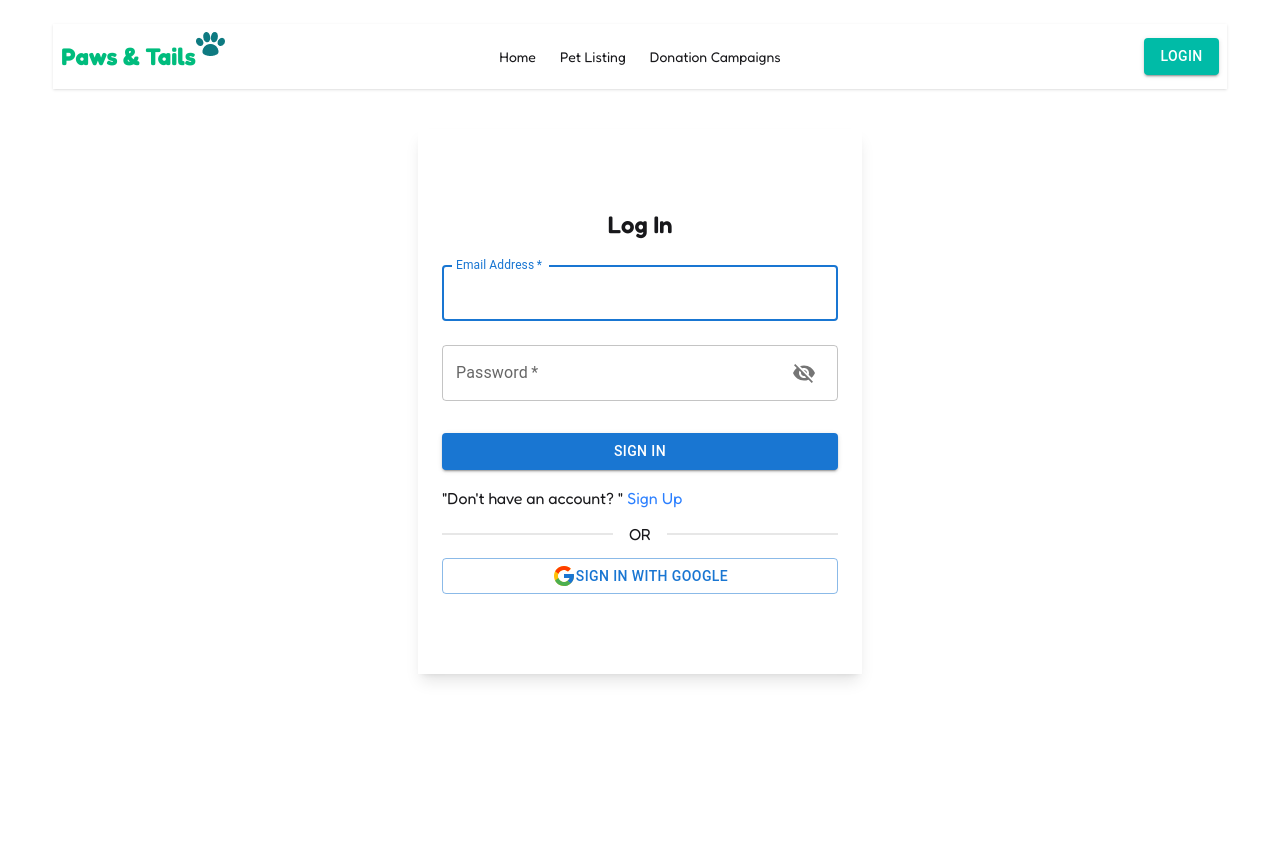
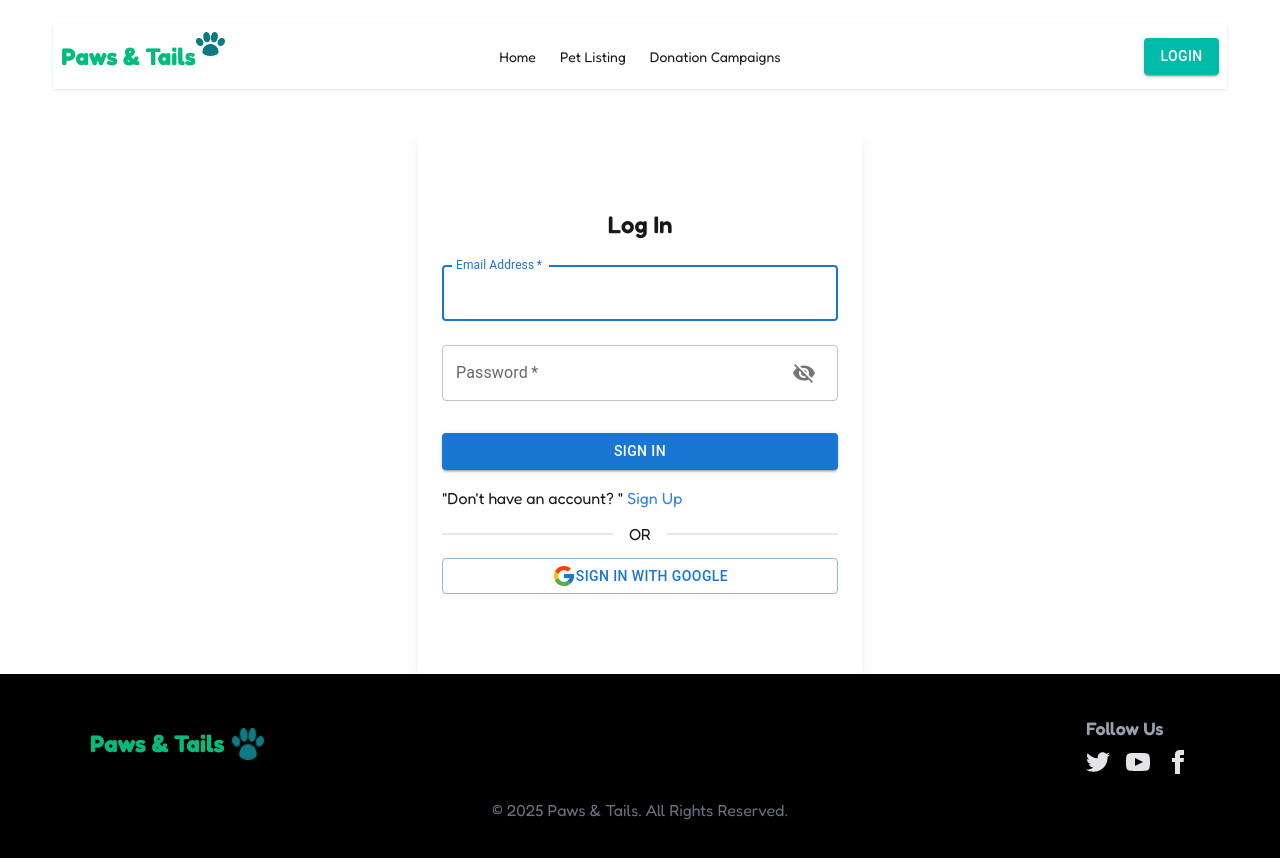
Before and after one commit to Shahadat-Hossen-008/Paws---Peddy-ClientSide, a React (Vite) app: page /login in a window 1280 px wide. Shown: the top 858 px of the page. Before the commit the page ends 800 px from the top, so only its background shows below. Built offline with nearby package versions, Linux system fonts and the light colour scheme; no server answers.

Commit message:
Add skeleton loader

```diff
--- /dev/null
+++ b/src/Components/Footer/Footer.jsx
@@ -0,0 +1,51 @@
+import React from 'react';
+import logo from "../../assets/logo.webp";
+
+function Footer() {
+  return (
+    <footer className="bg-black text-neutral-content p-10">
+      <div className="w-11/12 mx-auto flex flex-col md:flex-row justify-between items-center">
+        {/* Logo Section */}
+        <aside className="flex items-center space-x-2 mb-6 md:mb-0">
+          <h1 className="text-2xl text-emerald-500 font-bold font-display flex items-center">
+            Paws & Tails
+          </h1>
+          <img src={logo} alt="Paws & Tails Logo" className="w-8 h-8" />
+        </aside>
+
+        {/* Social Media Links */}
+        <nav>
+          <h6 className="text-lg text-gray-400 font-semibold mb-2 text-center md:text-left">
+            Follow Us
+          </h6>
+          <div className="flex space-x-4 justify-center md:justify-start">
+            {/* Twitter Icon */}
+            <a href="#" className="hover:text-emerald-500 transition duration-300">
+              <svg xmlns="http://www.w3.org/2000/svg" width="24" height="24" viewBox="0 0 24 24" className="fill-current">
+                <path d="M24 4.557c-.883.392-1.832.656-2.828.775 1.017-.609 1.798-1.574 2.165-2.724-.951.564-2.005.974-3.127 1.195-.897-.957-2.178-1.555-3.594-1.555-3.179 0-5.515 2.966-4.797 6.045-4.091-.205-7.719-2.165-10.148-5.144-1.29 2.213-.669 5.108 1.523 6.574-.806-.026-1.566-.247-2.229-.616-.054 2.281 1.581 4.415 3.949 4.89-.693.188-1.452.232-2.224.084.626 1.956 2.444 3.379 4.6 3.419-2.07 1.623-4.678 2.348-7.29 2.04 2.179 1.397 4.768 2.212 7.548 2.212 9.142 0 14.307-7.721 13.995-14.646.962-.695 1.797-1.562 2.457-2.549z" />
+              </svg>
+            </a>
+            {/* YouTube Icon */}
+            <a href="#" className="hover:text-emerald-500 transition duration-300">
+              <svg xmlns="http://www.w3.org/2000/svg" width="24" height="24" viewBox="0 0 24 24" className="fill-current">
+                <path d="M19.615 3.184c-3.604-.246-11.631-.245-15.23 0-3.897.266-4.356 2.62-4.385 8.816.029 6.185.484 8.549 4.385 8.816 3.6.245 11.626.246 15.23 0 3.897-.266 4.356-2.62 4.385-8.816-.029-6.185-.484-8.549-4.385-8.816zm-10.615 12.816v-8l8 3.993-8 4.007z" />
+              </svg>
+            </a>
+            {/* Facebook Icon */}
+            <a href="#" className="hover:text-emerald-500 transition duration-300">
+              <svg xmlns="http://www.w3.org/2000/svg" width="24" height="24" viewBox="0 0 24 24" className="fill-current">
+                <path d="M9 8h-3v4h3v12h5v-12h3.642l.358-4h-4v-1.667c0-.955.192-1.333 1.115-1.333h2.885v-5h-3.808c-3.596 0-5.192 1.583-5.192 4.615v3.385z" />
+              </svg>
+            </a>
+          </div>
+        </nav>
+      </div>
+
+      <div className="text-center text-gray-500 mt-6">
+        <p>&copy; 2025 Paws & Tails. All Rights Reserved.</p>
+      </div>
+    </footer>
+  );
+}
+
+export default Footer;
--- a/src/Hooks/useAxiosPublic.jsx
+++ b/src/Hooks/useAxiosPublic.jsx
@@ -1,7 +1,7 @@
 import axios from "axios"
 
 const axiosPublic = axios.create({
-    baseURL: 'http://localhost:5000'
+    baseURL: 'https://paws-tails-server-side.vercel.app'
 })
 function useAxiosPublic () {
   return axiosPublic
--- a/src/Hooks/useAxiosSecure.jsx
+++ b/src/Hooks/useAxiosSecure.jsx
@@ -3,7 +3,7 @@ import { useNavigate } from "react-router-dom";
 import useAuth from "./useAuth";
 
 const axiosSecure = axios.create({
-  baseURL: "http://localhost:5000",
+  baseURL: "https://paws-tails-server-side.vercel.app",
 });
 function useAxiosSecure() {
   const {signOutUser} = useAuth()
--- a/src/Layout/MainLayout.jsx
+++ b/src/Layout/MainLayout.jsx
@@ -3,11 +3,13 @@ import React from 'react'
 import Navbar from '../Components/Navbar/Navbar'
 import { Outlet } from 'react-router-dom'
 import { Button } from '@mui/material'
+import Footer from '../Components/Footer/Footer'
 function MainLayout () {
   return (
     <div className='font-display'>
     <Navbar></Navbar>
     <Outlet></Outlet>
+    <Footer/>
     </div>
   )
 }
--- a/src/Pages/DonationCampaign/DonationCampaign.jsx
+++ b/src/Pages/DonationCampaign/DonationCampaign.jsx
@@ -1,18 +1,43 @@
-import React from 'react'
-import useDonationCampaigns from '../../Hooks/useDonationCampaigns'
-import PetCard from '../../Components/DonationPetCard/PetCard';
-
-function DonationCampaign () {
-    const [pets] = useDonationCampaigns()
-    console.log(pets);
+import React from "react";
+import useDonationCampaigns from "../../Hooks/useDonationCampaigns";
+import PetCard from "../../Components/DonationPetCard/PetCard";
+import Skeleton from "react-loading-skeleton";
+import "react-loading-skeleton/dist/skeleton.css";
+function DonationCampaign() {
+  const [pets] = useDonationCampaigns();
 
   return (
-    <div className='w-11/12 mx-auto mt-10'>
-    <div className='grid grid-cols-1 md:grid-cols-2 lg:grid-cols-3'>
-       {pets.map(pet=><PetCard key={pet._id} pet={pet}></PetCard>)}
+    <div className="w-11/12 mx-auto mt-10 font-display">
+      <h1 class="text-4xl font-bold text-emerald-500 mb-4">
+        Help Us Make a Difference, One Paw at a Time!
+      </h1>
+      <p class="text-lg text-cyan-200-200 mb-6">
+        Your generosity can save countless animals in need. With your donation,
+        we're able to provide food, shelter, and medical care to homeless pets.
+        Join us in creating a brighter future for these loving animals and help
+        them find their forever homes.
+      </p>
+
+      <div className="grid grid-cols-1 md:grid-cols-2 lg:grid-cols-3">
+        {pets.length === 0
+          ? Array(10)
+              .fill(0)
+              .map((_, index) => (
+                <div key={index} className="col-span-full">
+                  <Skeleton
+                    count={20}
+                    baseColor="#38b2ac"
+                    highlightColor="#81e6d9"
+                    height={30}
+                    duration={1.2}
+                    style={{ marginBottom: "20px", borderRadius: "8px" }}
+                  />
+                </div>
+              ))
+          : pets.map((pet) => <PetCard key={pet._id} pet={pet}></PetCard>)}
+      </div>
     </div>
-    </div>
-  )
+  );
 }
 
-export default DonationCampaign
+export default DonationCampaign;
--- a/src/Pages/PetListing/PetListing.jsx
+++ b/src/Pages/PetListing/PetListing.jsx
@@ -1,16 +1,23 @@
 import { useState } from "react";
 import PetsCard from "../../Components/PetsCard/PetsCard";
 import UseFetch from "../../Hooks/UseFetch";
-import { FormControl, IconButton, InputBase, InputLabel, MenuItem, Select, TextField } from "@mui/material";
-import { IoSearchCircleOutline } from "react-icons/io5";
+import {
+  FormControl,
+  IconButton,
+  InputBase,
+  InputLabel,
+  MenuItem,
+  Select,
+  TextField,
+} from "@mui/material";
 import { FaSearch } from "react-icons/fa";
-
+import Skeleton from "react-loading-skeleton";
+import "react-loading-skeleton/dist/skeleton.css";
 function PetListing() {
   const [searchQuery, setSearchQuery] = useState("");
   const [category, setCategory] = useState("");
   const [pets] = UseFetch(searchQuery, category);
-  const availablePets = pets?.filter(pet => pet.adopted === false) || [];
-
+  const availablePets = pets?.filter((pet) => pet.adopted === false) || [];
 
   return (
     <div className="w-11/12 mx-auto">
@@ -33,14 +40,46 @@ function PetListing() {
           </Select>
         </FormControl>
         <div className="relative w-full">
-        <TextField id="outlined-basic" label="Search Name..."  value={searchQuery} variant="outlined" fullWidth onChange={(e) => setSearchQuery(e.target.value)} />
-         <FaSearch className="absolute right-3 top-5"/>
+          <TextField
+            id="outlined-basic"
+            label="Search Name..."
+            value={searchQuery}
+            variant="outlined"
+            fullWidth
+            onChange={(e) => setSearchQuery(e.target.value)}
+          />
+          <FaSearch className="absolute right-3 top-5" />
         </div>
       </div>
+      <h1 class="text-4xl font-bold text-emerald-500 mb-4">
+        Find Your Forever Friend: Adopt a Pet Today!
+      </h1>
+      <p class="text-lg text-cyan-200-200 mb-6">
+        Give a loving pet the chance to find a forever home. By adopting, you're
+        not only saving a life but gaining a loyal companion who will bring
+        endless joy to your world. Open your heart and home to a furry friend in
+        need and make a difference today.
+      </p>
+
       <div className="grid grid-cols-1 md:grid-cols-2 lg:grid-cols-3 gap5">
-        {availablePets.map((pet) => (
-          <PetsCard key={pet._id} pet={pet}></PetsCard>
-        ))}
+        {availablePets.length === 0
+          ? Array(10)
+              .fill(0)
+              .map((_, idx) => (
+                <div key={idx} className="col-span-full">
+                  <Skeleton
+                    count={20}
+                    baseColor="#38b2ac"
+                    highlightColor="#81e6d9"
+                    height={30}
+                    duration={1.2}
+                    style={{ marginBottom: "20px", borderRadius: "8px" }}
+                  />
+                </div>
+              ))
+          : availablePets.map((pet) => (
+              <PetsCard key={pet._id} pet={pet}></PetsCard>
+            ))}
       </div>
     </div>
   );
--- a/src/Router/router.jsx
+++ b/src/Router/router.jsx
@@ -57,7 +57,7 @@ const router = createBrowserRouter([
           </ProtectedRouter>
         ),
         loader: ({ params }) =>
-          fetch(`http://localhost:5000/donation-campaign/${params.id}`),
+          fetch(`https://paws-tails-server-side.vercel.app/donation-campaign/${params.id}`),
       },
       {
         path: "petListing/:id",
@@ -67,7 +67,7 @@ const router = createBrowserRouter([
           </ProtectedRouter>
         ),
         loader: ({ params }) =>
-          fetch(`http://localhost:5000/all-pets/${params.id}`),
+          fetch(`https://paws-tails-server-side.vercel.app/all-pets/${params.id}`),
       },
     ],
   },
@@ -115,7 +115,7 @@ const router = createBrowserRouter([
         path: "updatePetInfo/:id",
         element: <UpdatePetInfo />,
         loader: ({ params }) =>
-          fetch(`http://localhost:5000/all-pets/${params.id}`),
+          fetch(`https://paws-tails-server-side.vercel.app/all-pets/${params.id}`),
       },
       {
         path: "adoptionRequest",
@@ -133,7 +133,7 @@ const router = createBrowserRouter([
         path: "updateDonationPetInfo/:id",
         element: <MyDonationPetUpdate />,
         loader: ({ params }) =>
-          fetch(`http://localhost:5000/donation-campaign/${params.id}`),
+          fetch(`https://paws-tails-server-side.vercel.app/donation-campaign/${params.id}`),
       },
       {
         path:'myDonation',
```
